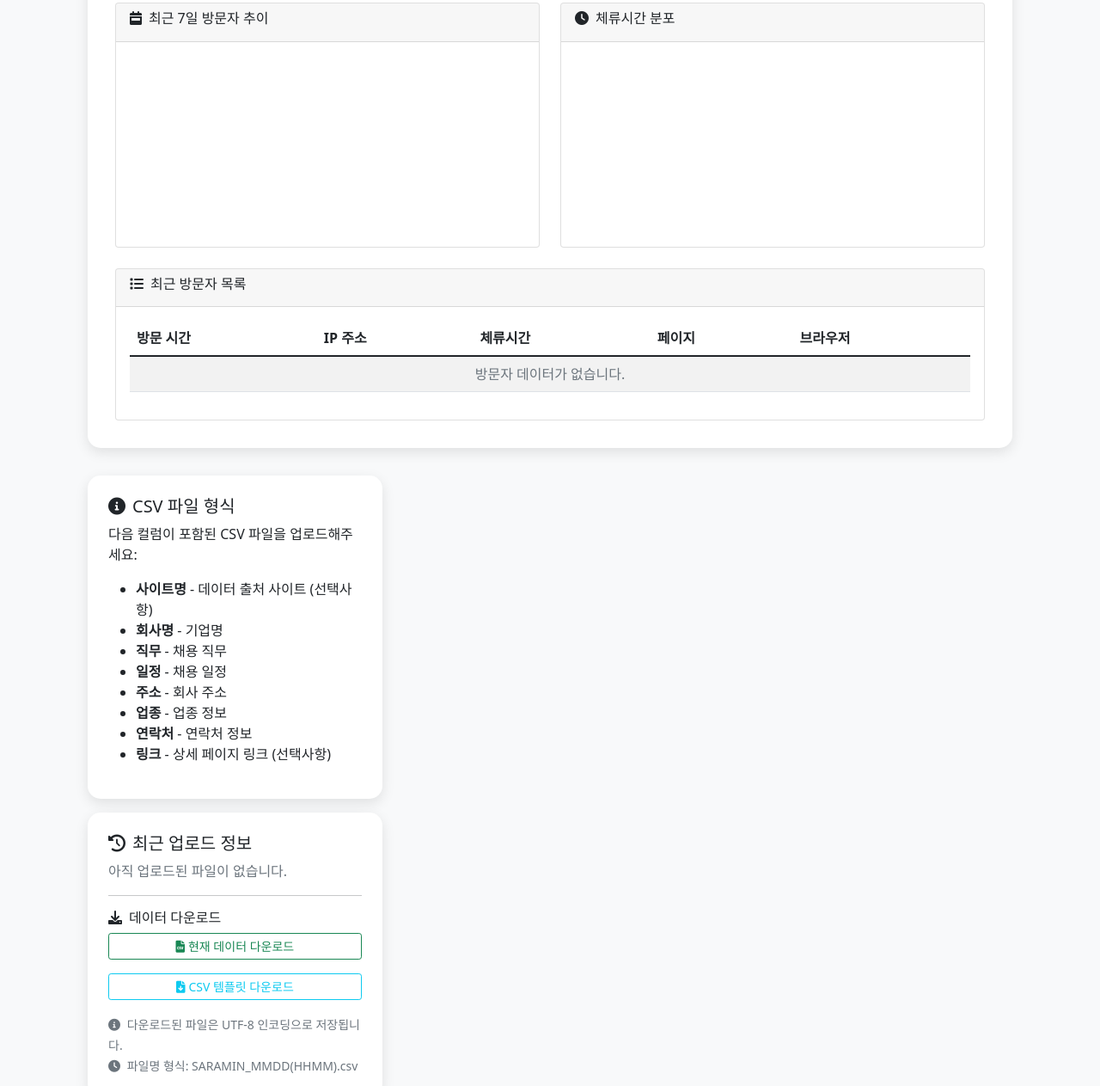
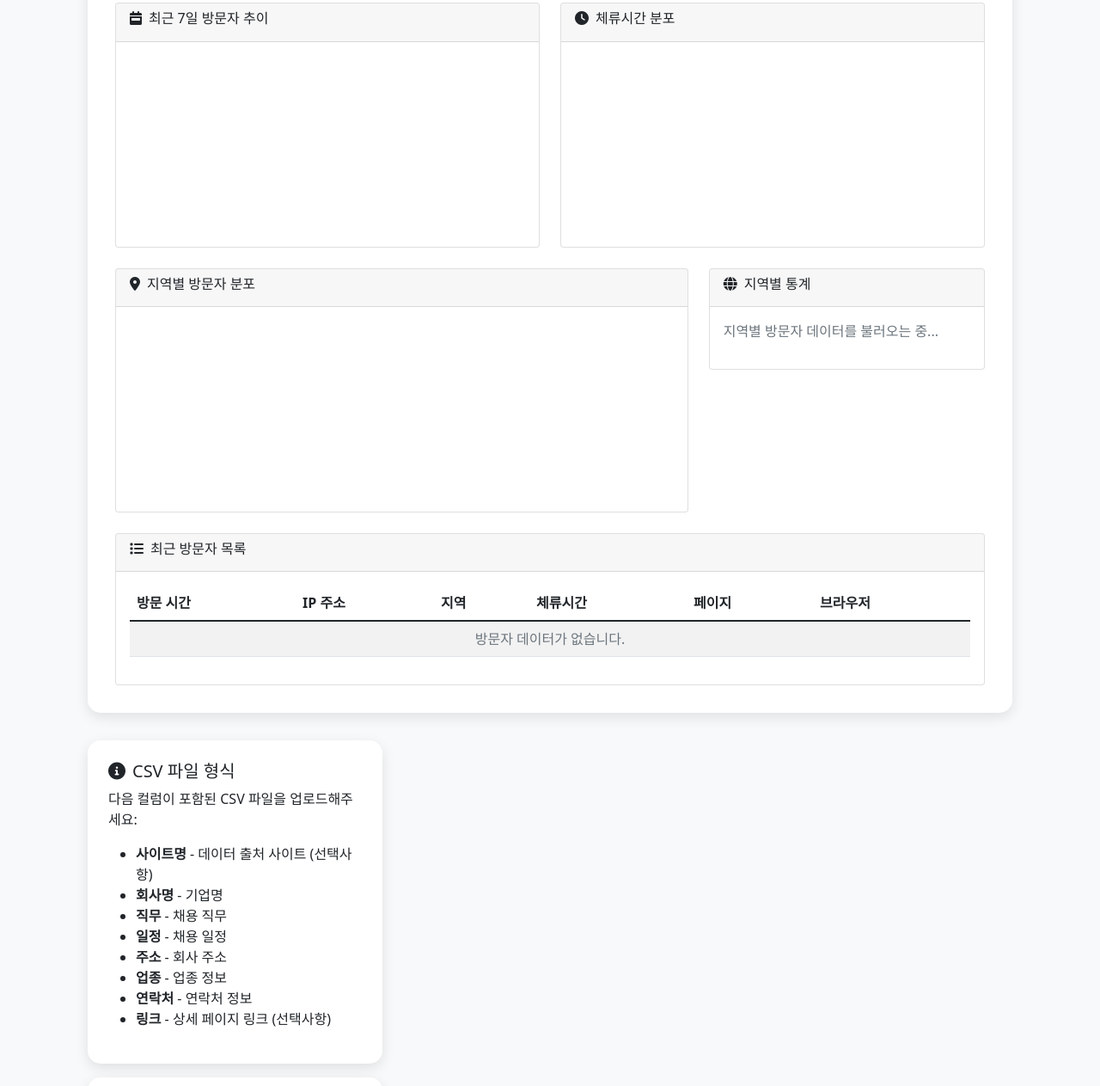
Before and after one commit to Kimyoung-gi/11, a website: page admin_dashboard.html in a window 1280 px wide. Shown: the part 1758-3021 px from the top of the page at 86% size. Drawn offline with nearby package versions, Linux system fonts and the light colour scheme; no server answers.

Commit message:
Update admin_dashboard.html

```diff
--- a/admin_dashboard.html
+++ b/admin_dashboard.html
@@ -475,6 +475,31 @@
                     </div>
 
                     <div class="row mt-4">
+                        <div class="col-md-8">
+                            <div class="card">
+                                <div class="card-header">
+                                    <h6><i class="fas fa-map-marker-alt me-2"></i>지역별 방문자 분포</h6>
+                                </div>
+                                <div class="card-body">
+                                    <canvas id="regionalChart" width="400" height="200"></canvas>
+                                </div>
+                            </div>
+                        </div>
+                        <div class="col-md-4">
+                            <div class="card">
+                                <div class="card-header">
+                                    <h6><i class="fas fa-globe me-2"></i>지역별 통계</h6>
+                                </div>
+                                <div class="card-body">
+                                    <div id="regionalStats">
+                                        <p class="text-muted">지역별 방문자 데이터를 불러오는 중...</p>
+                                    </div>
+                                </div>
+                            </div>
+                        </div>
+                    </div>
+
+                    <div class="row mt-4">
                         <div class="col-12">
                             <div class="card">
                                 <div class="card-header">
@@ -487,6 +512,7 @@
                                                 <tr>
                                                     <th>방문 시간</th>
                                                     <th>IP 주소</th>
+                                                    <th>지역</th>
                                                     <th>체류시간</th>
                                                     <th>페이지</th>
                                                     <th>브라우저</th>
@@ -494,7 +520,7 @@
                                             </thead>
                                             <tbody id="recentVisitorsTable">
                                                 <tr>
-                                                    <td colspan="5" class="text-center text-muted">방문자 데이터가 없습니다.</td>
+                                                    <td colspan="6" class="text-center text-muted">방문자 데이터가 없습니다.</td>
                                                 </tr>
                                             </tbody>
                                         </table>
@@ -538,6 +564,9 @@
                             </button>
                             <button class="btn btn-outline-info btn-sm" onclick="downloadSampleTemplate()">
                                 <i class="fas fa-file-download me-1"></i>CSV 템플릿 다운로드
+                            </button>
+                            <button class="btn btn-outline-warning btn-sm" onclick="downloadDailyVisitorData()">
+                                <i class="fas fa-chart-line me-1"></i>일자별 방문자 추이 다운로드
                             </button>
                         </div>
                         <div class="mt-2">
```
